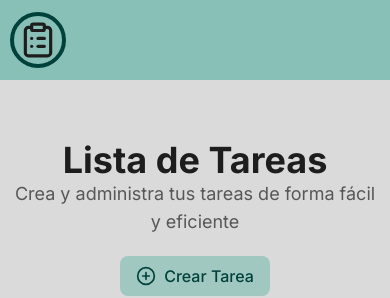
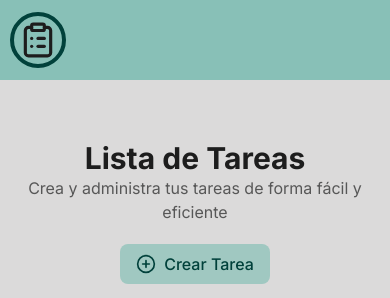
Before and after one commit to Nicron7/todo-list-forit, a Next.js app in the folder frontend/: page / in a window 390 px wide. Shown: the top 298 px of the page. Built offline with nearby package versions, Linux system fonts and the light colour scheme; no server answers.

Commit message:
styles(main-page): improve responsive

```diff
--- a/frontend/app/page.tsx
+++ b/frontend/app/page.tsx
@@ -84,8 +84,10 @@ export default function Home() {
         </div>
       </header>
       <main className="w-[95%] flex flex-col items-center py-15 max-w-[1400px]">
-        <h1 className="text-4xl font-bold text-center">Lista de Tareas</h1>
-        <p className="mb-5 text-dark-gray text-lg text-center">
+        <h1 className="text-3xl sm:text-4xl font-bold text-center">
+          Lista de Tareas
+        </h1>
+        <p className="mb-5 text-dark-gray text-base sm:text-lg text-center">
           Crea y administra tus tareas de forma fácil y eficiente
         </p>
         <div className="flex sm:flex-row flex-col items-center justify-center gap-5 mb-10 w-full">
@@ -159,7 +161,7 @@ export default function Home() {
             )}
           </motion.div>
         )}
-        <motion.div className="w-full custom-grid">
+        <motion.div className="w-full custom-grid justify-center">
           <AnimatePresence mode="popLayout">
             {!loading &&
               filteredTasks.map((task) => (
```
